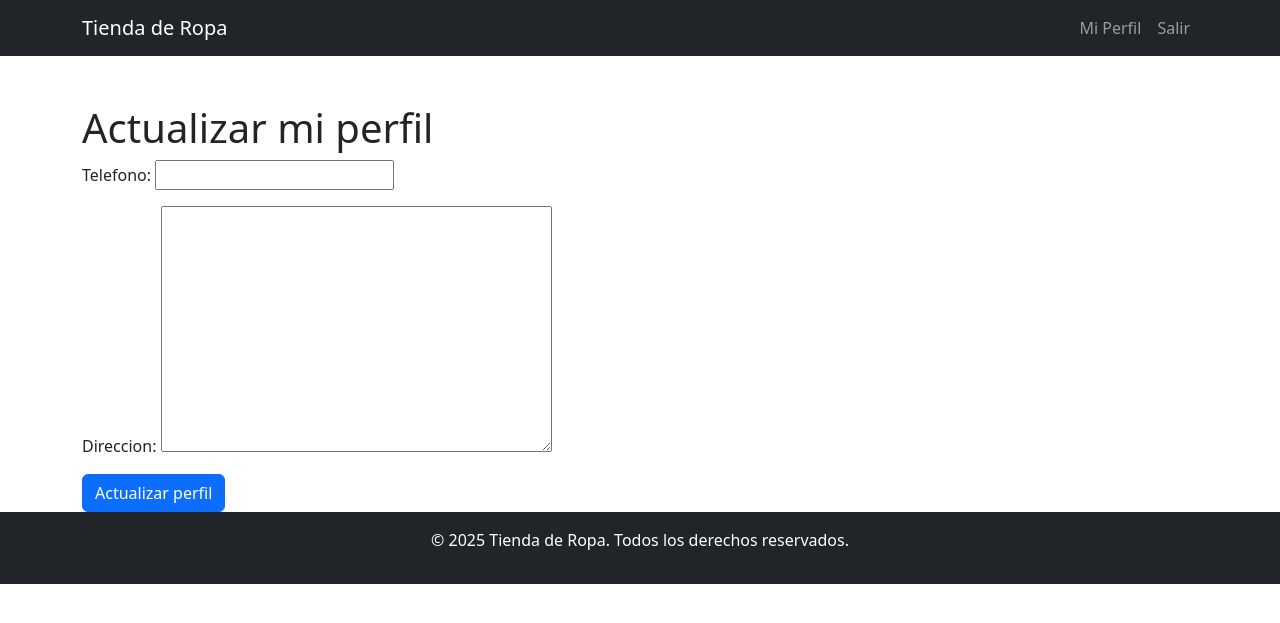
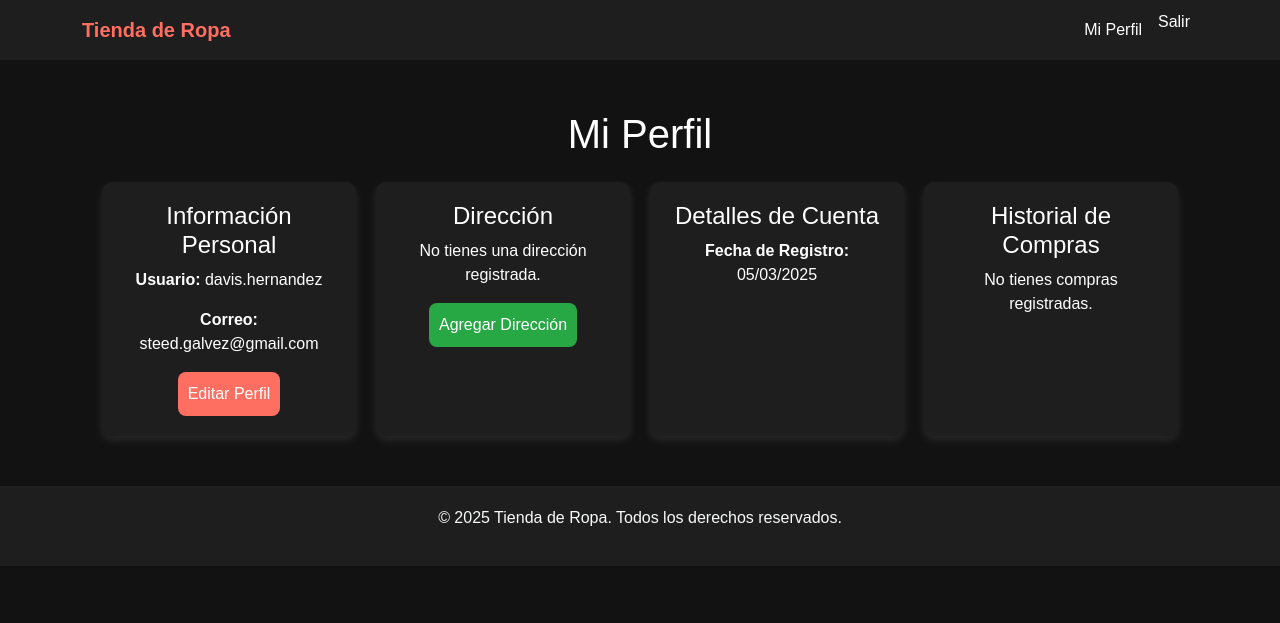
Before and after one commit to Davis0405/Tienda-ropa, a Django app: page /perfil/ in a window 1280 px wide. Shown: the top 623 px of the page. Run offline with Django 5.2, Linux system fonts and the light colour scheme; a user stored in the database is signed in; data that the repository does not hold is empty.

Commit message:
perfil-creado

```diff
--- /dev/null
+++ b/productos/static/css/perfil.css
@@ -0,0 +1,111 @@
+/* General */
+body {
+    background-color: #121212;
+    color: #ffffff;
+    font-family: 'Poppins', sans-serif;
+}
+
+/* Navbar */
+.navbar {
+    background-color: #1e1e1e;
+    padding: 10px 0;
+}
+
+.navbar-brand {
+    color: #ff6f61 !important;
+    font-weight: bold;
+}
+
+.nav-link {
+    color: #ffffff;
+    transition: color 0.3s ease;
+}
+
+.nav-link:hover {
+    color: #ff6f61;
+}
+
+.logout-btn {
+    background: none;
+    border: none;
+    color: white;
+    padding: 0;
+    transition: color 0.3s ease;
+}
+
+.logout-btn:hover {
+    color: #ff6f61;
+}
+
+/* Contenedor de perfil */
+.perfil-container {
+    max-width: 1100px;
+    margin: 50px auto;
+}
+
+/* Sección de perfil en una sola fila */
+.perfil-row {
+    display: flex;
+    flex-wrap: wrap;
+    justify-content: space-between;
+    gap: 20px;
+}
+
+/* Tarjetas de perfil */
+.perfil-card {
+    background: #1e1e1e;
+    color: #ffffff;
+    border-radius: 10px;
+    box-shadow: 0 4px 10px rgba(255, 255, 255, 0.1);
+    padding: 20px;
+    flex: 1;
+    min-width: 250px;
+    max-width: 270px;
+    text-align: center;
+}
+
+/* Botones */
+.btn-primary {
+    background-color: #ff6f61;
+    border: none;
+    padding: 10px;
+    border-radius: 8px;
+    transition: 0.3s ease;
+}
+
+.btn-primary:hover {
+    background-color: #e65c50;
+}
+
+.btn-success {
+    background-color: #28a745;
+    border: none;
+    padding: 10px;
+    border-radius: 8px;
+    transition: 0.3s ease;
+}
+
+.btn-success:hover {
+    background-color: #218838;
+}
+
+/* Footer */
+.footer {
+    background-color: #1e1e1e;
+    color: #f8f9fa;
+    text-align: center;
+    padding: 20px;
+    margin-top: 30px;
+}
+
+/* Ajustar los campos para que tengan fondo oscuro */
+input, textarea {
+    background-color: #2a2a2a !important;
+    color: #ffffff !important;
+    border: 1px solid #ff6f61 !important;
+}
+
+input:focus, textarea:focus {
+    border-color: #ff6f61;
+    box-shadow: none;
+}
--- a/productos/templates/productos/carrito.html
+++ b/productos/templates/productos/carrito.html
@@ -1,4 +1,3 @@
-<!-- carrito.html -->
 {% load static %}
 <!DOCTYPE html>
 <html lang="es">
@@ -27,7 +26,7 @@
                     <tr>
                         <td>{{ item.producto.nombre }}</td>
                         <td>{{ item.cantidad }}</td>
-                        <td>${{ item.producto.precio }}</td>
+                        <td>Q{{ item.producto.precio }}</td>
                         <td>
                             <a href="{% url 'eliminar_del_carrito' producto_id=item.id %}" class="btn btn-danger">
                                 Eliminar
@@ -39,7 +38,7 @@
             </table>
 
             <div class="total-section">
-                <h3>Total: ${{ total }}</h3>
+                <h3>Total: Q {{ total }}</h3>
                 <a href="#" class="btn btn-primary">Finalizar Compra</a>
             </div>
         {% else %}
--- a/productos/templates/productos/index.html
+++ b/productos/templates/productos/index.html
@@ -8,11 +8,13 @@
     <link href="https://cdn.jsdelivr.net/npm/bootstrap@5.3.0/dist/css/bootstrap.min.css" rel="stylesheet">
     <link rel="stylesheet" href="https://cdnjs.cloudflare.com/ajax/libs/font-awesome/6.0.0-beta3/css/all.min.css">
     <link rel="stylesheet" href="{% static 'css/principal.css' %}">
+    <link rel="icon" href="{% static 'imagenes/perezoso.png' %}" type="image/png">
+    <link rel="shortcut icon" href="{% static 'imagenes/perezoso.png' %}" type="image/png">
 </head>
 <body>
 <nav class="navbar navbar-expand-lg navbar-dark bg-dark">
     <div class="container">
-        <a class="navbar-brand" href="#">Tienda de Ropa</a>
+        <a class="navbar-brand" href="{% url 'pagina_principal' %}">Tienda de Ropa</a>
         <!-- Botón del menú alineado a la derecha -->
         <button class="navbar-toggler ms-auto" type="button" data-bs-toggle="collapse" data-bs-target="#navbarNav">
             <span class="navbar-toggler-icon"></span>
@@ -41,7 +43,7 @@
                     </a>
                 </li>
                 <li class="nav-item">
-                    <a class="nav-link d-lg-inline-block d-block text-center" href="#carrito">
+                    <a class="nav-link d-lg-inline-block d-block text-center" href="{% url 'mi_carrito' %}">
                         <i class="fas fa-shopping-cart"></i> Carrito
                     </a>
                 </li>
--- a/productos/templates/productos/perfil.html
+++ b/productos/templates/productos/perfil.html
@@ -6,25 +6,27 @@
     <meta name="viewport" content="width=device-width, initial-scale=1.0">
     <title>Mi Perfil - Tienda de Ropa</title>
     <link href="https://cdn.jsdelivr.net/npm/bootstrap@5.3.0/dist/css/bootstrap.min.css" rel="stylesheet">
+    <link rel="stylesheet" href="{% static 'css/perfil.css' %}">
 </head>
 <body>
-    <nav class="navbar navbar-expand-lg navbar-dark bg-dark">
+    <!-- Navbar -->
+    <nav class="navbar navbar-expand-lg navbar-dark">
         <div class="container">
-            <a class="navbar-brand" href="#">Tienda de Ropa</a>
+            <a class="navbar-brand" href="{% url 'pagina_principal' %}">Tienda de Ropa</a>
             <button class="navbar-toggler ms-auto" type="button" data-bs-toggle="collapse" data-bs-target="#navbarNav">
                 <span class="navbar-toggler-icon"></span>
             </button>
             <div class="collapse navbar-collapse" id="navbarNav">
                 <ul class="navbar-nav ms-auto">
                     <li class="nav-item">
-                        <a class="nav-link d-lg-inline-block d-block text-center" href="{% url 'perfil' %}">
+                        <a class="nav-link" href="{% url 'perfil' %}">
                             <i class="fas fa-user"></i> Mi Perfil
                         </a>
                     </li>
                     <li class="nav-item">
-                        <form action="{% url 'logout' %}" method="POST" style="display:inline;">
+                        <form action="{% url 'logout' %}" method="POST" class="d-inline">
                             {% csrf_token %}
-                            <button type="submit" class="nav-link d-lg-inline-block d-block text-center btn btn-link">
+                            <button type="submit" class="nav-link btn btn-link logout-btn">
                                 <i class="fas fa-sign-out-alt"></i> Salir
                             </button>
                         </form>
@@ -34,16 +36,55 @@
         </div>
     </nav>
 
-    <div class="container mt-5">
-        <h1>Actualizar mi perfil</h1>
-        <form method="POST">
-            {% csrf_token %}
-            {{ form.as_p }}
-            <button type="submit" class="btn btn-primary">Actualizar perfil</button>
-        </form>
+    <!-- Contenedor del perfil -->
+    <div class="container perfil-container">
+        <h1 class="text-center mb-4">Mi Perfil</h1>
+
+        <!-- Sección de perfil en fila -->
+        <div class="perfil-row">
+            <!-- Bloque 1: Datos del usuario -->
+            <div class="perfil-card">
+                <h4>Información Personal</h4>
+                <p><strong>Usuario:</strong> {{ user.username }}</p>
+                <p><strong>Correo:</strong> {{ user.email }}</p>
+                <a href="#" class="btn btn-primary">Editar Perfil</a>
+            </div>
+
+            <!-- Bloque 2: Dirección -->
+            <div class="perfil-card">
+                <h4>Dirección</h4>
+                {% if user.profile.direccion %}
+                    <p><strong>Dirección:</strong> {{ user.profile.direccion }}</p>
+                {% else %}
+                    <p>No tienes una dirección registrada.</p>
+                    <a href="#" class="btn btn-success">Agregar Dirección</a>
+                {% endif %}
+            </div>
+
+            <!-- Bloque 3: Fecha de registro -->
+            <div class="perfil-card">
+                <h4>Detalles de Cuenta</h4>
+                <p><strong>Fecha de Registro:</strong> {{ user.date_joined|date:"d/m/Y" }}</p>
+            </div>
+
+            <!-- Bloque 4: Historial de compras -->
+            <div class="perfil-card">
+                <h4>Historial de Compras</h4>
+                {% if pedidos %}
+                    <ul>
+                        {% for pedido in pedidos %}
+                            <li>Pedido #{{ pedido.id }} - {{ pedido.fecha|date:"d/m/Y" }}</li>
+                        {% endfor %}
+                    </ul>
+                {% else %}
+                    <p>No tienes compras registradas.</p>
+                {% endif %}
+            </div>
+        </div>
     </div>
 
-    <footer class="bg-dark text-white text-center py-3">
+    <!-- Footer -->
+    <footer class="footer">
         <p>&copy; 2025 Tienda de Ropa. Todos los derechos reservados.</p>
     </footer>
 
```
Also changed, not shown: productos/static/css/principal.css (+65 -22 lines), db.sqlite3, productos/static/imagenes/perezoso.png (added).
